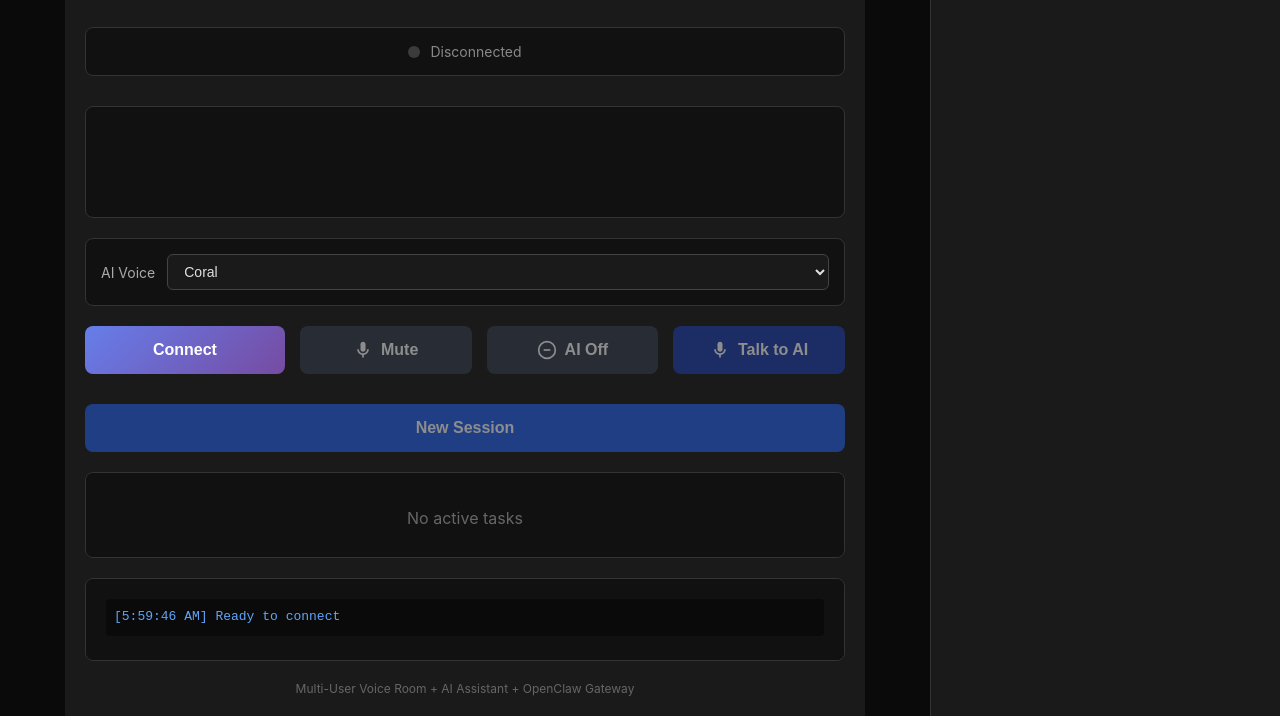
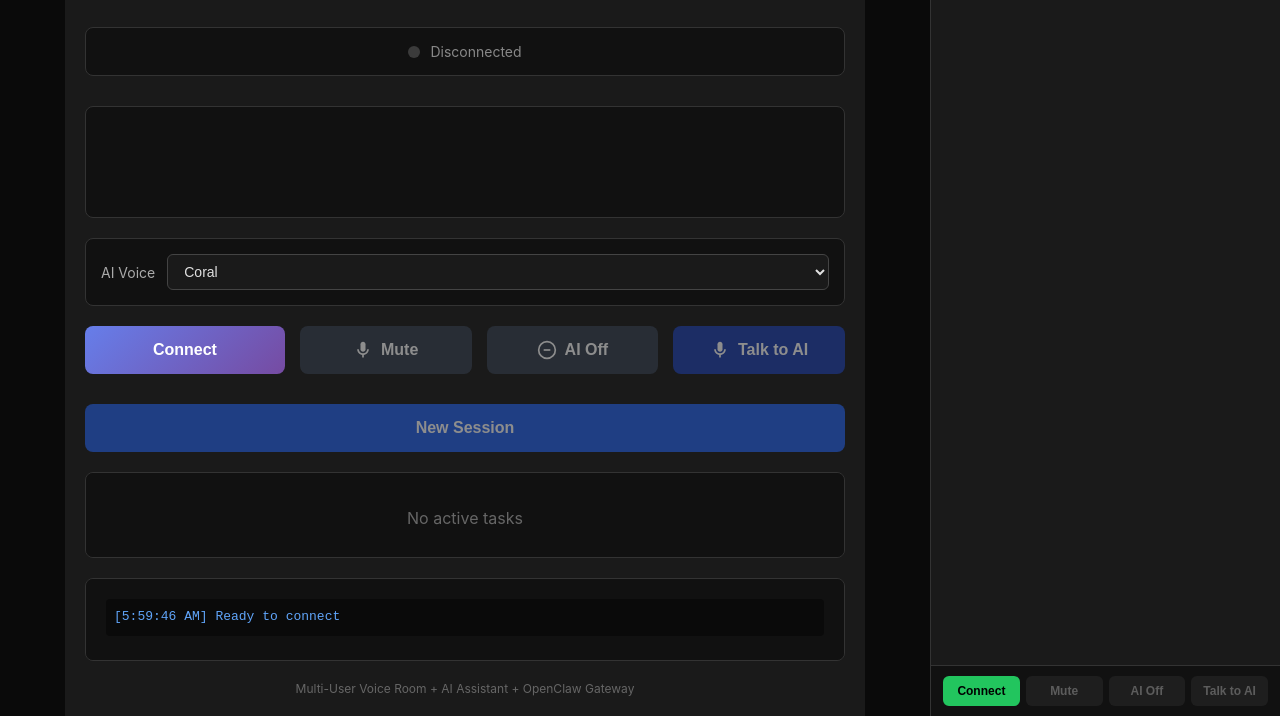
Before and after one commit to ETdoFresh/openclaw-realtime-voice, a website with bundled scripts: page public/index.html in a window 1280 px wide. Shown: the part 84-800 px from the top of the page. Built offline with nearby package versions, Linux system fonts and the light colour scheme; files whose address does not match are found by name.

Commit message:
Add action bar at bottom of conversation panel
Connect/Disconnect, Mute, AI Active, and Talk to AI buttons
mirrored in the transcript sidebar for easy access.

```diff
--- a/public/index.html
+++ b/public/index.html
@@ -107,6 +107,12 @@
         </button>
       </div>
       <div class="transcript-content" id="transcriptContent"></div>
+      <div class="transcript-actions">
+        <button class="btn-connect btn-sm" id="transcriptConnectBtn">Connect</button>
+        <button class="btn-mute btn-sm" id="transcriptMuteBtn" disabled>Mute</button>
+        <button class="btn-ai-active btn-sm" id="transcriptAiActiveBtn" disabled>AI Off</button>
+        <button class="btn-ptt btn-sm" id="transcriptPttBtn" disabled>Talk to AI</button>
+      </div>
     </div>
   </div>
 
--- a/public/src/main.ts
+++ b/public/src/main.ts
@@ -90,6 +90,12 @@ const transcriptToggle = document.getElementById('transcriptToggle') as HTMLButt
 const newSessionBtn = document.getElementById('newSessionBtn') as HTMLButtonElement;
 const showTranscriptBtn = document.getElementById('showTranscriptBtn') as HTMLButtonElement;
 const userCountSpan = document.getElementById('userCount') as HTMLSpanElement;
+
+// Transcript action bar buttons (mirrors)
+const transcriptConnectBtn = document.getElementById('transcriptConnectBtn') as HTMLButtonElement;
+const transcriptMuteBtn = document.getElementById('transcriptMuteBtn') as HTMLButtonElement;
+const transcriptAiActiveBtn = document.getElementById('transcriptAiActiveBtn') as HTMLButtonElement;
+const transcriptPttBtn = document.getElementById('transcriptPttBtn') as HTMLButtonElement;
 
 // ─── Auth ─────────────────────────────────────────────────────────────
 
@@ -583,6 +589,13 @@ function updateButtonStates(): void {
   pttBtn.disabled = !isConnected;
   newSessionBtn.disabled = !isConnected;
 
+  // Mirror to transcript bar
+  transcriptConnectBtn.textContent = isConnected ? 'Disconnect' : 'Connect';
+  transcriptConnectBtn.className = isConnected ? 'btn-disconnect btn-sm' : 'btn-connect btn-sm';
+  transcriptMuteBtn.disabled = !isConnected;
+  transcriptAiActiveBtn.disabled = !isConnected;
+  transcriptPttBtn.disabled = !isConnected;
+
   updateMuteButton();
   updateAiActiveButton();
 }
@@ -592,6 +605,9 @@ function updateMuteButton(): void {
   muteBtn.innerHTML = isMuted
     ? `<svg width="20" height="20" viewBox="0 0 24 24" fill="currentColor"><path d="M19 11h-1.7c0 .74-.16 1.43-.43 2.05l1.23 1.23c.56-.98.9-2.09.9-3.28z"/><path d="M14.98 11.17c0-.06.02-.11.02-.17V5c0-1.66-1.34-3-3-3S9 3.34 9 5v.18l5.98 5.99z"/><path d="M4.27 3L3 4.27l6.01 6.01V11c0 1.66 1.33 3 2.99 3 .22 0 .44-.03.65-.08l1.66 1.66c-.71.33-1.5.52-2.31.52-2.76 0-5.3-2.1-5.3-5.1H5c0 3.41 2.72 6.23 6 6.72V21h2v-3.28c.91-.13 1.77-.45 2.54-.9L19.73 21 21 19.73 4.27 3z"/></svg><span>Unmute</span>`
     : `<svg width="20" height="20" viewBox="0 0 24 24" fill="currentColor"><path d="M12 14c1.66 0 3-1.34 3-3V5c0-1.66-1.34-3-3-3S9 3.34 9 5v6c0 1.66 1.34 3 3 3z"/><path d="M17 11c0 2.76-2.24 5-5 5s-5-2.24-5-5H5c0 3.53 2.61 6.43 6 6.92V21h2v-3.08c3.39-.49 6-3.39 6-6.92h-2z"/></svg><span>Mute</span>`;
+  // Mirror
+  transcriptMuteBtn.textContent = isMuted ? 'Unmute' : 'Mute';
+  transcriptMuteBtn.classList.toggle('muted', isMuted);
 }
 
 function updateAiActiveButton(): void {
@@ -599,6 +615,9 @@ function updateAiActiveButton(): void {
   aiActiveBtn.innerHTML = isAiActive
     ? `<svg width="20" height="20" viewBox="0 0 24 24" fill="currentColor"><path d="M12 2C6.48 2 2 6.48 2 12s4.48 10 10 10 10-4.48 10-10S17.52 2 12 2zm-2 15l-5-5 1.41-1.41L10 14.17l7.59-7.59L19 8l-9 9z"/></svg><span>AI Active</span>`
     : `<svg width="20" height="20" viewBox="0 0 24 24" fill="none" stroke="currentColor" stroke-width="2"><circle cx="12" cy="12" r="10"/><path d="M8 12h8"/></svg><span>AI Off</span>`;
+  // Mirror
+  transcriptAiActiveBtn.textContent = isAiActive ? 'AI Active' : 'AI Off';
+  transcriptAiActiveBtn.classList.toggle('active', isAiActive);
 }
 
 function toggleConnect(): void {
@@ -706,6 +725,17 @@ pttBtn.addEventListener('touchstart', (e) => { e.preventDefault(); pttStart(); }
 pttBtn.addEventListener('touchend', (e) => { e.preventDefault(); pttEnd(); });
 pttBtn.addEventListener('touchcancel', pttEnd);
 
+// Transcript action bar mirrors
+transcriptConnectBtn.addEventListener('click', toggleConnect);
+transcriptMuteBtn.addEventListener('click', toggleMute);
+transcriptAiActiveBtn.addEventListener('click', toggleAiActive);
+transcriptPttBtn.addEventListener('mousedown', pttStart);
+transcriptPttBtn.addEventListener('mouseup', pttEnd);
+transcriptPttBtn.addEventListener('mouseleave', pttEnd);
+transcriptPttBtn.addEventListener('touchstart', (e) => { e.preventDefault(); pttStart(); });
+transcriptPttBtn.addEventListener('touchend', (e) => { e.preventDefault(); pttEnd(); });
+transcriptPttBtn.addEventListener('touchcancel', pttEnd);
+
 // ─── Init ─────────────────────────────────────────────────────────────
 
 log('Ready to connect', 'info');
--- a/public/src/style.css
+++ b/public/src/style.css
@@ -520,6 +520,66 @@ button:disabled {
   padding: 20px;
 }
 
+.transcript-actions {
+  display: flex;
+  gap: 6px;
+  padding: 10px 12px;
+  background: #111;
+  border-top: 1px solid #333;
+  flex-shrink: 0;
+}
+
+.transcript-actions .btn-sm {
+  flex: 1;
+  padding: 8px 4px;
+  font-size: 0.75rem;
+  border-radius: 6px;
+  border: none;
+  cursor: pointer;
+  font-weight: 600;
+  transition: all 0.2s;
+}
+
+.transcript-actions .btn-connect {
+  background: #22c55e;
+  color: #000;
+}
+
+.transcript-actions .btn-disconnect {
+  background: #ef4444;
+  color: #fff;
+}
+
+.transcript-actions .btn-mute {
+  background: #333;
+  color: #ccc;
+}
+
+.transcript-actions .btn-mute.muted {
+  background: #ef4444;
+  color: #fff;
+}
+
+.transcript-actions .btn-ai-active {
+  background: #333;
+  color: #ccc;
+}
+
+.transcript-actions .btn-ai-active.active {
+  background: #667eea;
+  color: #fff;
+}
+
+.transcript-actions .btn-ptt {
+  background: #333;
+  color: #ccc;
+}
+
+.transcript-actions .btn-sm:disabled {
+  opacity: 0.4;
+  cursor: not-allowed;
+}
+
 .transcript-entry {
   margin-bottom: 16px;
   padding: 12px;
```
